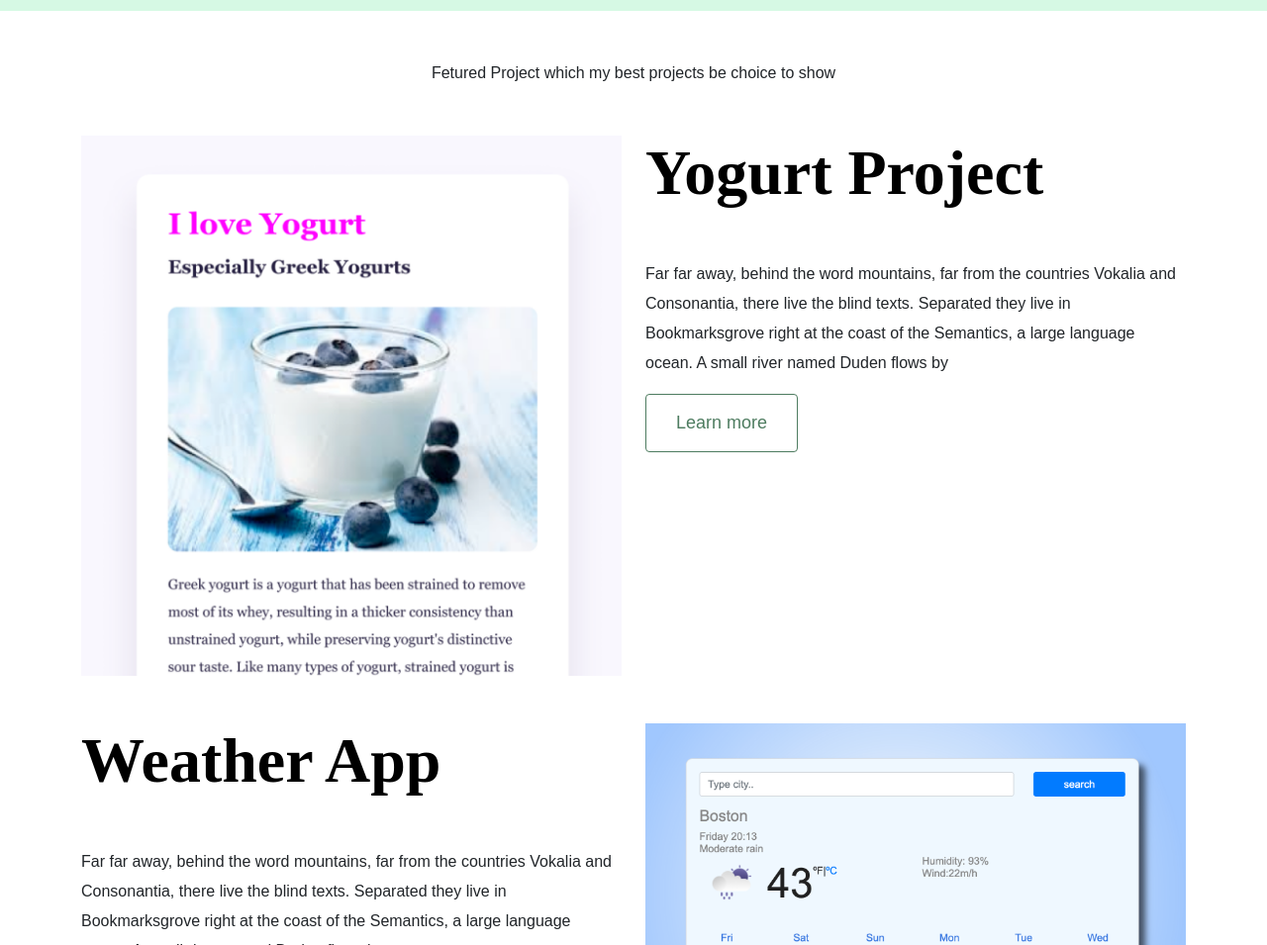
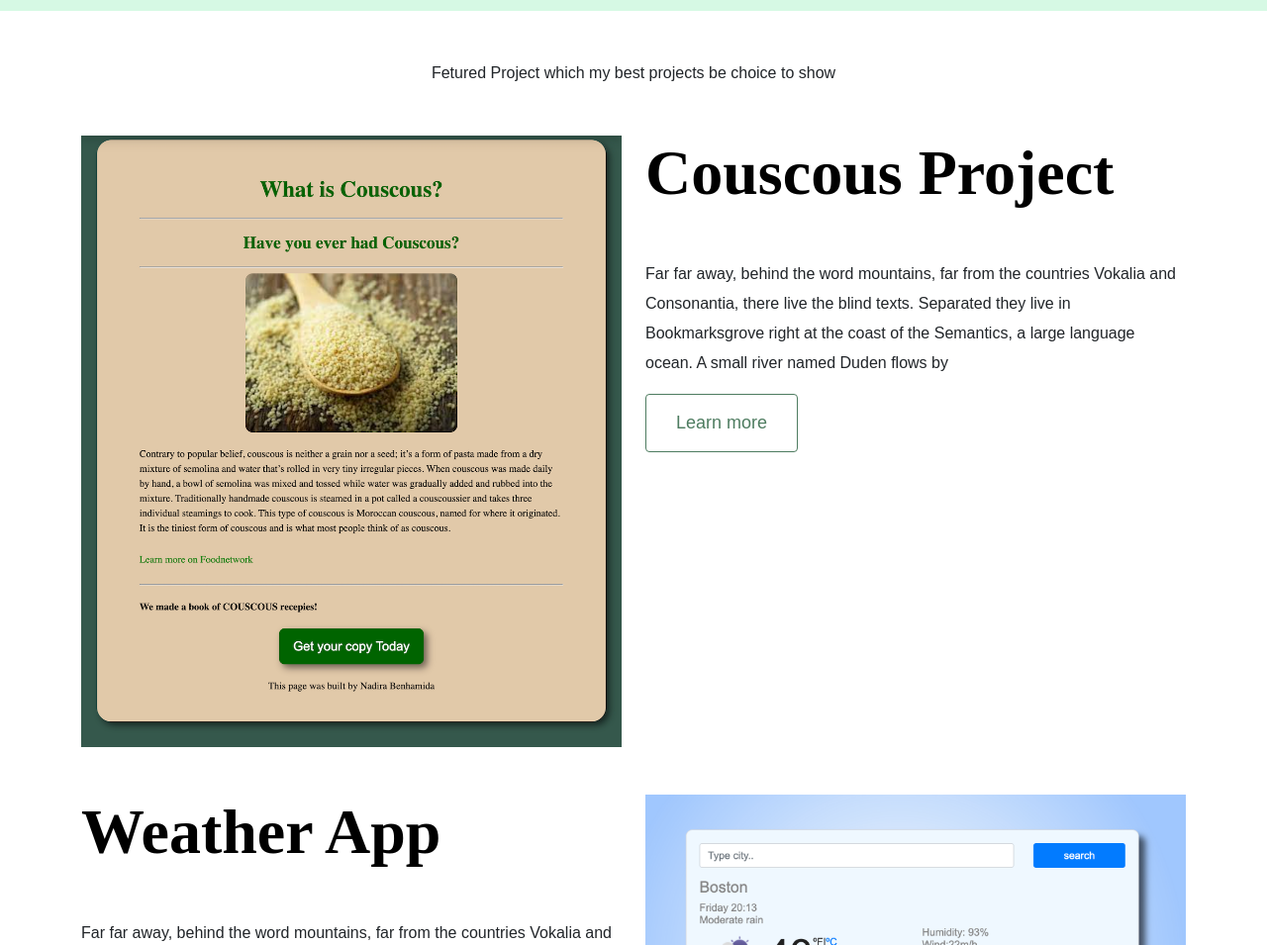
Before and after one commit to nadiragit/portfolio-essai, a plain HTML site: page index.html in a window 1280 px wide. Shown: the part 740-1695 px from the top of the page at 99% size. Drawn offline with nearby package versions, Linux system fonts and the light colour scheme.

Commit message:
worked on seo

```diff
--- a/index.html
+++ b/index.html
@@ -94,11 +94,11 @@
     <div class="container">
       <div class="row mb-5">
         <div class="col d-none d-lg-block">
-          <img src="images/yogurt.png" class="img-fluid" />
+          <img src="images/couscous.png" class="img-fluid" />
         </div>
         <div class="col">
           <div class="project-description">
-            <h2 class="mb-5">Yogurt Project</h2>
+            <h2 class="mb-5">Couscous Project</h2>
             <p class="mb-text-muted">
               Far far away, behind the word mountains, far from the countries
               Vokalia and Consonantia, there live the blind texts. Separated
```
Also changed, not shown: work.html (+3 -3 lines), images/couscous.png (added), 1 other file.
